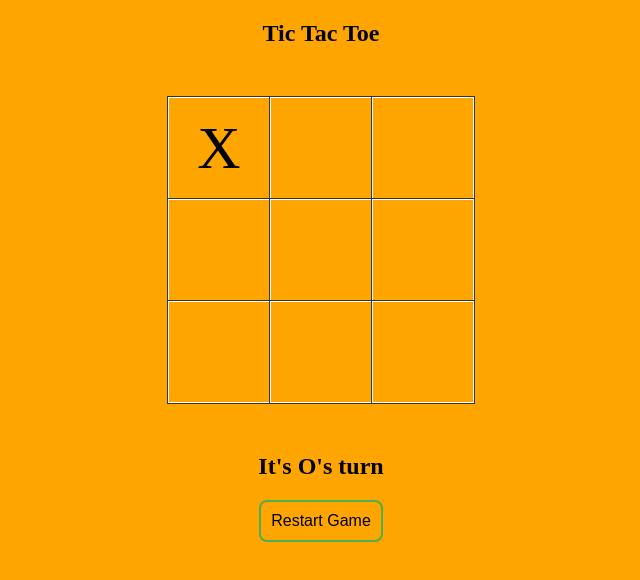
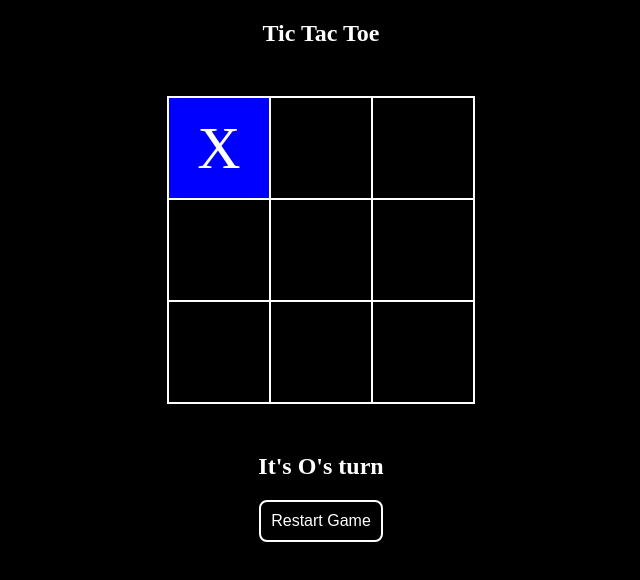
Before and after one commit to vishwasanavatti/Tic-Tac-Toe, a plain HTML site: page index.html in a window 1280 px wide. Both pictures are taken after a click on the element 538 px from the left and 147 px from the top of the page. Shown: the whole page, without its empty margins (319-959 px from the left). Drawn offline with Linux system fonts and the light colour scheme.

Commit message:
changed the look

```diff
--- a/script.js
+++ b/script.js
@@ -12,14 +12,19 @@ const currentPlayerTurn = () => `It's ${currentPlayer}'s turn`;
 statusDisplay.innerHTML = currentPlayerTurn();
 
 function handleCellPlayed(clickedCell, clickedCellIndex){
-
 	gameState[clickedCellIndex] = currentPlayer;
 	clickedCell.innerHTML = currentPlayer;
+	if(currentPlayer === "X"){
+		clickedCell.style.background="blue";
+	}
+	else{
+		clickedCell.style.background="red";
+	}
 }
 
 function handlePlayerChange(){
 	currentPlayer = currentPlayer === "X" ? "O" : "X";
-	statusDisplay. innerHTML = currentPlayerTurn();
+	statusDisplay.innerHTML = currentPlayerTurn();
 }
 const winningConditions = [
     [0, 1, 2],
@@ -81,6 +86,7 @@ function handleRestartGame(){
 	gameState = ["", "", "", "", "", "", "", "", ""];
 	statusDisplay.innerHTML = currentPlayerTurn();
 	document.querySelectorAll('.cell').forEach(cell => cell.innerHTML = "");
+	document.querySelectorAll('.cell').forEach(cell => cell.style.background="");
 }
 
 document.querySelectorAll('.cell').forEach(cell => cell.addEventListener('click', handleCellClick));
--- a/style.css
+++ b/style.css
@@ -1,5 +1,6 @@
 body{
-	background: orange;
+	background: black;
+	color: white;
 }
 section{
 	text-align: center;
@@ -14,7 +15,7 @@ section{
 .cell{
 	width: 100px;
 	height: 100px;
-	box-shadow: 0 0 0 1px #333333;
+	box-shadow: 0 0 0 1px white;
 	border: 1px solid white;
 	cursor: pointer;
 	line-height: 100px;
@@ -22,11 +23,12 @@ section{
 }
 button{
 	border-radius: 8px;
-	border: 2px solid #4CAF50;
+	border: 2px solid white;
 	padding: 10px;
 	background-color: transparent;
 	cursor: pointer;
 	font-size: 16px;
+	color: white;
 }
 button:hover {
   background-color: #4CAF50;
```
